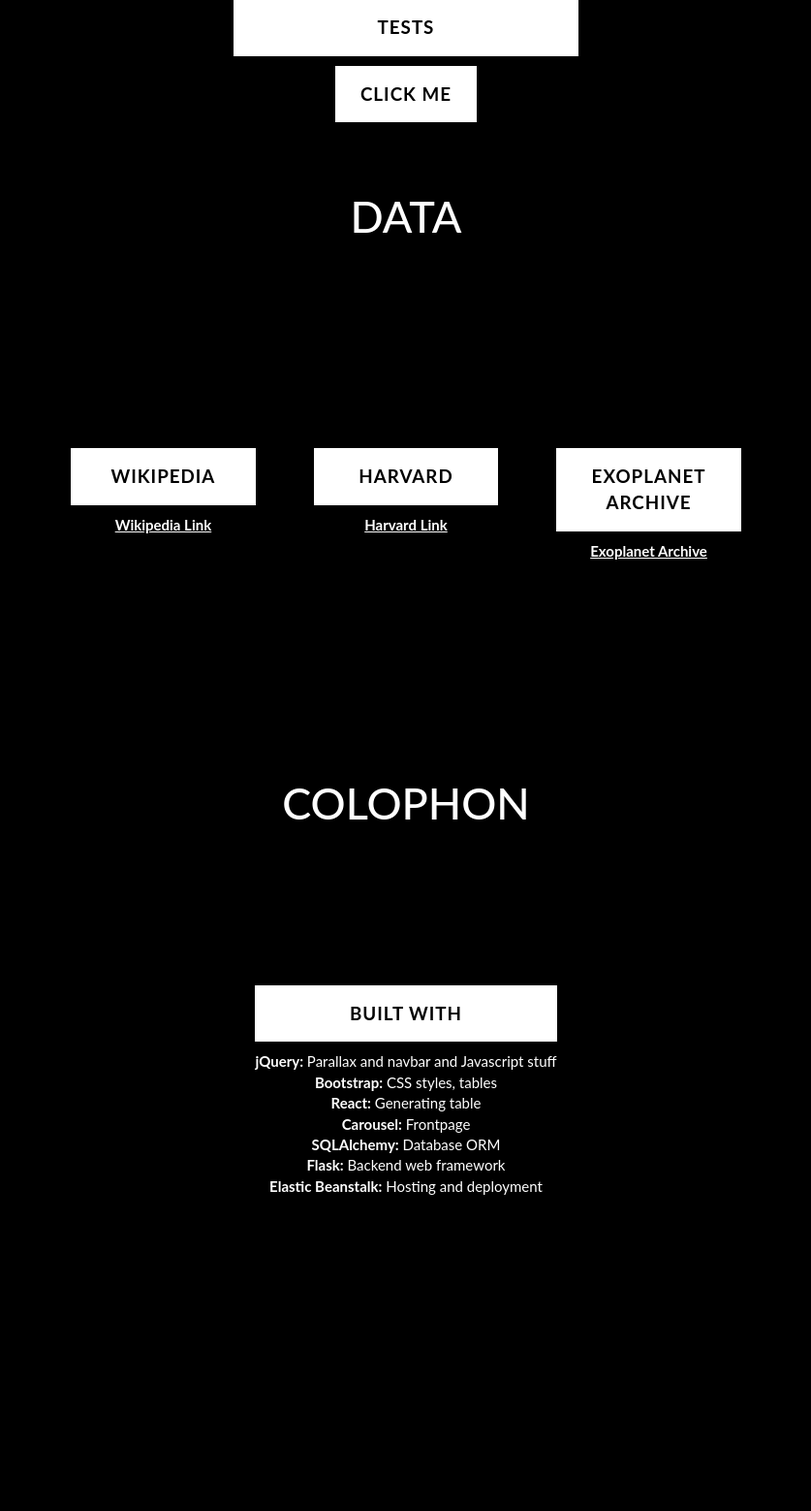
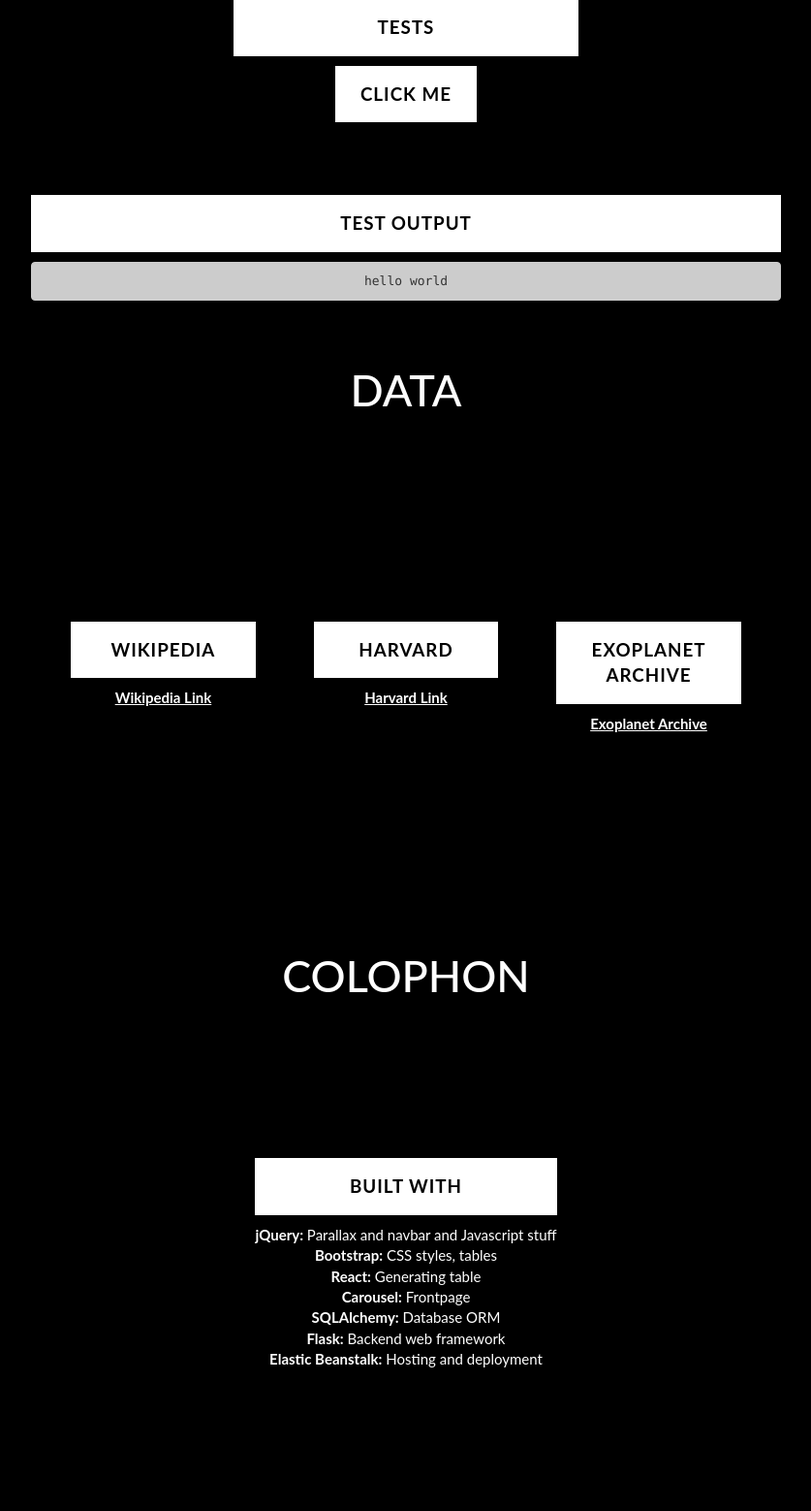
Before and after one commit to cs373gc-fall-2016/interswellar, a Flask app: template interswellar/templates/about.html in a window 1280 px wide. Shown: the part 2705-4263 px from the top of the page at 97% size, without its empty margins (221-1058 px from the left). Before the commit the page ends 3937 px from the top, so only its background shows below. Run offline with Flask 2, Linux system fonts and the light colour scheme; the template is opened without the code that fills it, so the values that code supplies are empty; some libraries are stand-ins or nearby versions.

Commit message:
add test button, need output

```diff
--- a/interswellar/static/css/about.css
+++ b/interswellar/static/css/about.css
@@ -90,6 +90,11 @@
     background-color: black;
 }
 
+.code {
+    background: #CCC;
+
+}
+
 /* Small screen CSS tweaks  */
 @media screen and (max-width: 767px) {
 /*    .col-md-4{
--- /dev/null
+++ b/interswellar/static/js/about.js
@@ -0,0 +1 @@
+alert("hello");
--- a/interswellar/templates/about.html
+++ b/interswellar/templates/about.html
@@ -11,6 +11,8 @@
 	<link rel='stylesheet prefetch' href='http://maxcdn.bootstrapcdn.com/bootstrap/3.3.7/css/bootstrap.min.css'>
 	<link rel="stylesheet" href="/static/css/index.css">
 	<link rel="stylesheet" href="/static/css/about.css">
+	<link rel="stylesheet" href="/static/js/about.js">
+
 
 	<script  src='http://cdnjs.cloudflare.com/ajax/libs/jquery/2.1.3/jquery.min.js'></script>
 	<script defer src='https://cdnjs.cloudflare.com/ajax/libs/twitter-bootstrap/3.3.5/js/bootstrap.min.js'></script>
@@ -77,7 +79,7 @@
 					<div class="about">
 						<div class="header">
 							Charlotte Sheng
-							<img class="profile-pic" src="//static/images/about_csheng.jpg">
+							<img class="profile-pic" src="/static/images/about_csheng.jpg">
 						</div>
 						<p>
 							Charlotte Sheng is a senior studying computer science at the University of Texas at Austin. She enjoys the outdoors and likes to spend her hours outside being active if the weather is nice. Charlotte has interests in data, security, and is currently exploring other fields to better gauge where she wants to end up in the future.
@@ -105,7 +107,7 @@
 					<div class="about">
 						<div class="header">
 							Sami Glasco
-							<img class="profile-pic" src="//static/images/about_sami.png">
+							<img class="profile-pic" src="/static/images/about_sami.png">
 						</div>
 						<p>
 							Sami Glasco is a senior studying computer science at the University of Texas at Austin. He acts as a treasurer in both the Harry Potter Alliance and Texas Table Top. In his free time, Sami enjoys playing quidditch and pretending he's a wizard, too. Sami enjoys front-end development and participating in hackathons in his free time.
@@ -133,7 +135,7 @@
 					<div class="about">
 						<div class="header">
 							Denise Ly
-							<img class="profile-pic" src="//static/images/about_denisely.jpg">
+							<img class="profile-pic" src="/static/images/about_denisely.jpg">
 						</div>
 						<p>
 							Denise is currently a senior studying Computer Science at The University of Texas at Austin \m/ In her spare time, she likes to play games, watch shows, and play piano. She is interested in front end development and wants to learn about game development.
@@ -317,7 +319,6 @@
 				</p>
 			</div>
 		</div>
-
 		<div class="col-md-offset-4 col-md-4 buffer">
 			<div class="about">
 				<div class="data-header">
@@ -328,7 +329,16 @@
 				</p>
 			</div>
 		</div>
+		<div class="col-md-offset-2 col-md-8 buffer">
+			<div class="about">
+				<div class="data-header">
+					TEST OUTPUT
+				</div>
+				<pre class="code">hello world</pre>
+			</div>
+		</div>
 	</div>
+
 </div>
 
 <div class="section-title">
--- a/interswellar/templates/exoplanet_detail.html
+++ b/interswellar/templates/exoplanet_detail.html
@@ -145,20 +145,20 @@
                     }
 
                     for (var i = 0; mass > 1 && i < Math.floor(mass); i++) {
-                        $("#mass").append('<img class="emoji" src="//static/images/' + type + '.png" />');
+                        $("#mass").append('<img class="emoji" src="/static/images/' + type + '.png" />');
                     }
 
                     var dec = mass % 1;
 
                     if (dec > 0 && mass > 1) {
                         $("#mass").append('<span class="emoji-div" id="partial-mass" />');
-                        $("#partial-mass").append('<img class="emoji clip" id="emojipart" src="//static/images/' + type + '.png" alt="Earth" />');
+                        $("#partial-mass").append('<img class="emoji clip" id="emojipart" src="/static/images/' + type + '.png" alt="Earth" />');
                         $("#emojipart").css('clip', 'rect(0,' + dec*40 + 'px, 40px, 0)');
                     };
 
                     if (dec > 0 && mass < 1) {
                         $("#mass").append('<div class="emoji-div" id="partial-mass" />');
-                        $("#partial-mass").append('<img class="emoji clip" id="emojipart" src="//static/images/' + type + '.png" alt="Earth" />');
+                        $("#partial-mass").append('<img class="emoji clip" id="emojipart" src="/static/images/' + type + '.png" alt="Earth" />');
                         $("#emojipart").css('clip', 'rect(0,' + dec*40 + 'px, 40px, 0)');
                     };
 
```
